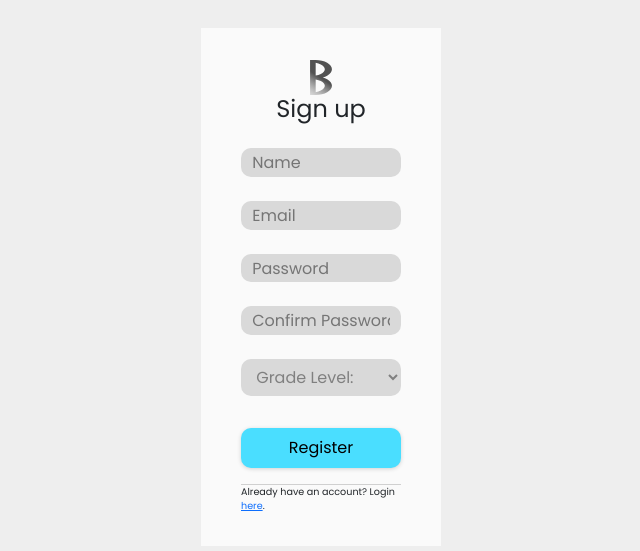
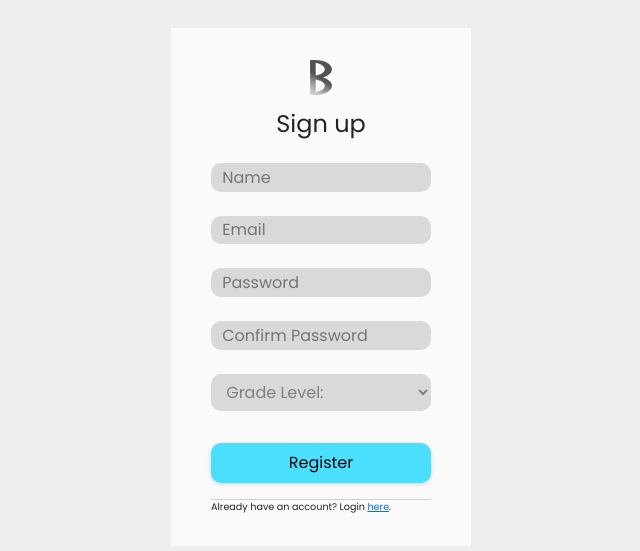
Before and after one commit to Swin-TIP/frontend, a Vue app: page /register in a window 1280 px wide. Shown: the part 113-664 px from the top of the page, without its empty margins (319-959 px from the left). Built offline with nearby package versions, Linux system fonts and the light colour scheme.

Commit message:
Fix css styling

```diff
--- a/src/assets/main.css
+++ b/src/assets/main.css
@@ -20,6 +20,7 @@ body {
 h1 {
     font-size: 1.5em;
     margin-left: 20px;
+    margin-top: 15px;
 }
 
 button {
--- a/src/views/Login.vue
+++ b/src/views/Login.vue
@@ -58,7 +58,7 @@ const handleLogin = async () => {
 .container {
     display: flex;
     flex-direction: column;
-    width: 15em;
+    width: 300px;
     padding: 2em 2.5em;
     background-color: #FAFAFA;
 }
--- a/src/views/Register.vue
+++ b/src/views/Register.vue
@@ -22,7 +22,7 @@ const handleRegister = async () => {
     } else {
         localStorage.setItem("id", data._id);
         localStorage.setItem("role", data.role);
-    localStorage.setItem("approved", data.approved);
+        localStorage.setItem("approved", false);
         router.push("/");
     }
 };
@@ -74,7 +74,7 @@ const handleRegister = async () => {
 .container {
     display: flex;
     flex-direction: column;
-  width: 15em;
+    width: 300px;
     padding: 2em 2.5em;
     background-color: #FAFAFA;
 }
```
Lines whose indentation alone changed are shown as unchanged.
